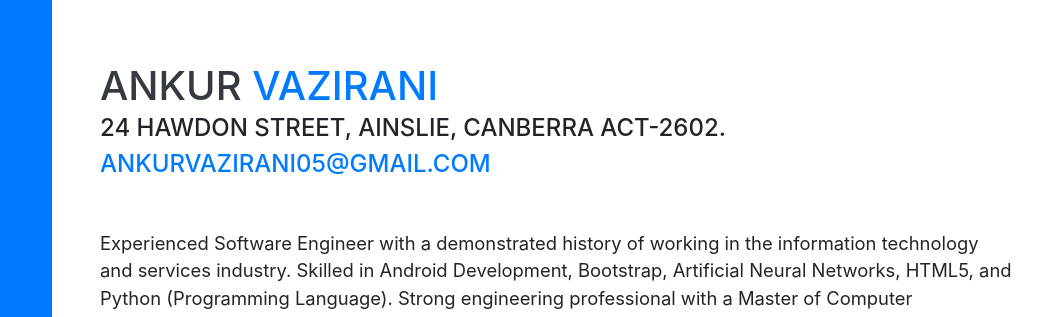
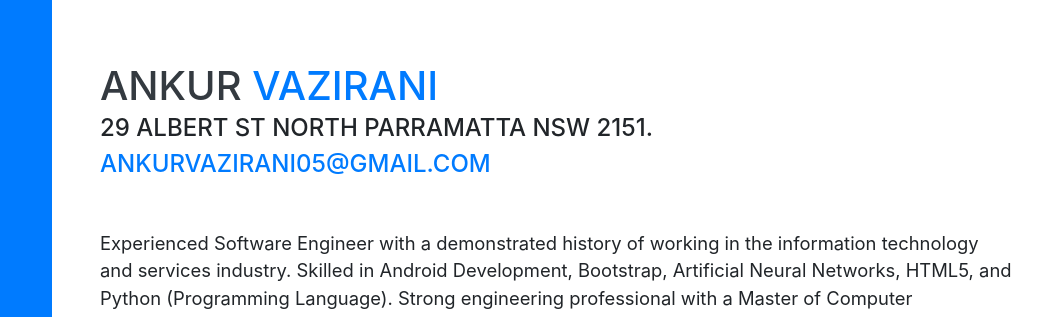
Before and after one commit to vaz007/vaz007.github.io, a website with bundled scripts: page index.html in a window 1280 px wide. Shown: the part 147-464 px from the top of the page, 220-1280 px from the left. Built offline with nearby package versions, Linux system fonts and the light colour scheme; a web font is replaced by a local one.

Commit message:
changed address

```diff
--- a/index.html
+++ b/index.html
@@ -70,7 +70,7 @@
         <h1 class="mb-0">Ankur
           <span class="text-primary">Vazirani</span>
         </h1>
-        <div class="subheading mb-5">24 Hawdon Street, Ainslie, Canberra ACT-2602.
+        <div class="subheading mb-5">29 Albert St North Parramatta NSW 2151.
           <a href="mailto:ankurvazirani05@gmail.com">ankurvazirani05@gmail.com</a>
         </div>
         <p class="lead mb-5">Experienced Software Engineer with a demonstrated history of working in the information
```
